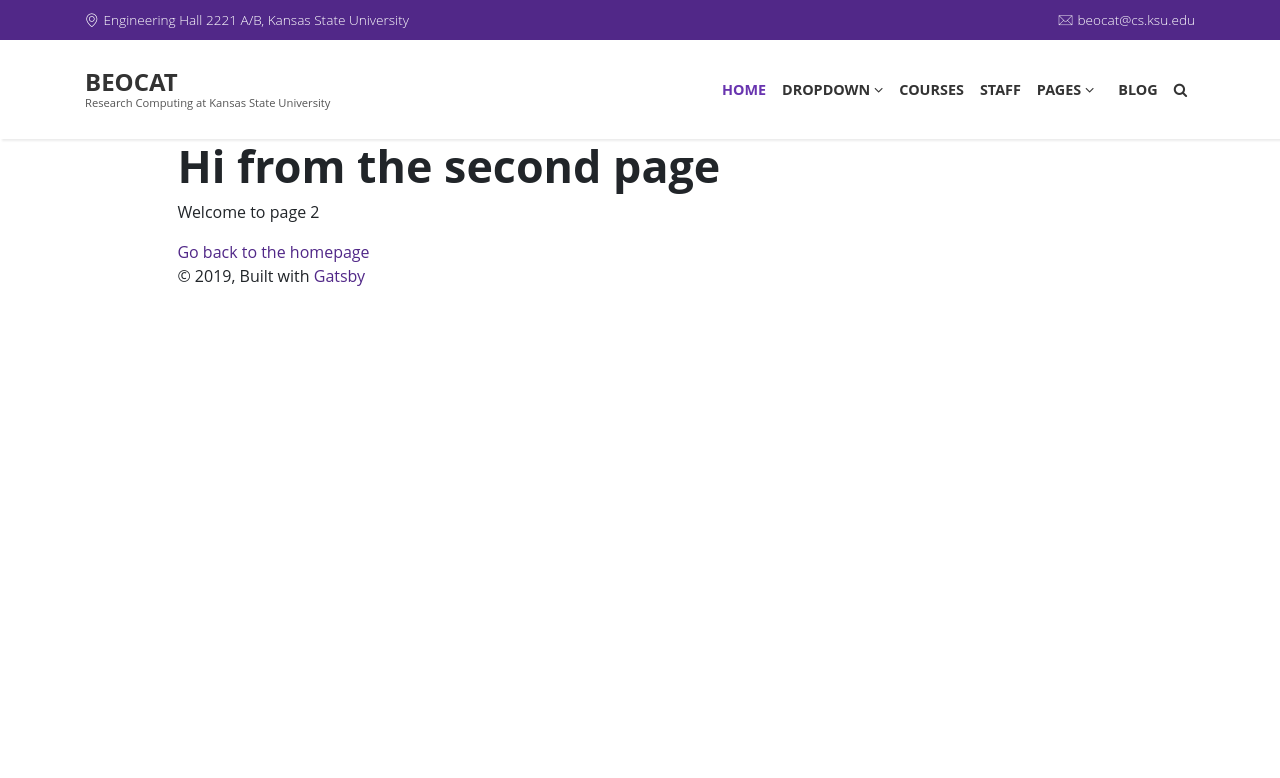
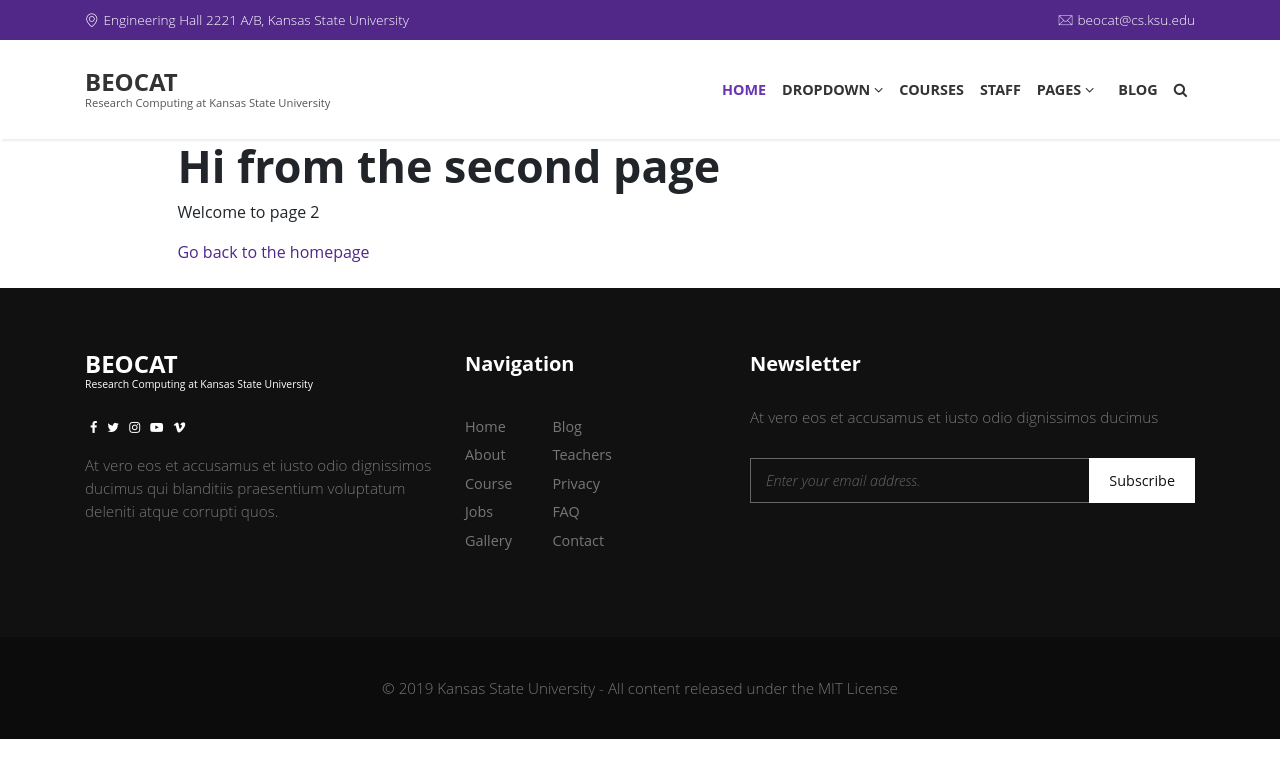
Before and after one commit to kevindice/beocat-website, a Gatsby site: page /page-2 in a window 1280 px wide. Built offline with nearby package versions, Linux system fonts and the light colour scheme; Gatsby itself is replaced by a stand-in of ours.

Commit message:
Add footer

```diff
--- /dev/null
+++ b/src/components/Footer.js
@@ -0,0 +1,59 @@
+import React from 'react'
+
+const Footer = () => (
+  <footer className="footer pb-0">
+    <div className="container">
+      <div className="row">
+        <div className="col-lg-4">
+          <div className="logo"><strong>Beocat</strong>
+            <small>Research Computing at Kansas State University</small>
+          </div>
+          <ul className="social list-inline">
+            <li className="list-inline-item"><a href="#" target="_blank"><i className="fa fa-facebook"></i></a><a
+              href="#" target="_blank"><i className="fa fa-twitter"></i></a><a href="#" target="_blank"><i
+              className="fa fa-instagram"></i></a><a href="#" target="_blank"><i className="fa fa-youtube-play"></i></a><a
+              href="#" target="_blank"><i className="fa fa-vimeo"></i></a></li>
+          </ul>
+          <p>At vero eos et accusamus et iusto odio dignissimos ducimus qui blanditiis praesentium voluptatum deleniti
+            atque corrupti quos.</p>
+        </div>
+        <div className="col-lg-3">
+          <h4 className="text-thin">Navigation</h4>
+          <div className="d-flex flex-wrap">
+            <ul className="navigation list-unstyled">
+              <li><a href="#">Home </a></li>
+              <li><a href="#">About </a></li>
+              <li><a href="#">Course</a></li>
+              <li><a href="#">Jobs</a></li>
+              <li><a href="#">Gallery</a></li>
+            </ul>
+            <ul className="navigation list-unstyled">
+              <li><a href="#">Blog </a></li>
+              <li><a href="#">Teachers </a></li>
+              <li><a href="#">Privacy</a></li>
+              <li><a href="#">FAQ</a></li>
+              <li><a href="#">Contact</a></li>
+            </ul>
+          </div>
+        </div>
+        <div className="col-lg-5 newsletter">
+          <h4 className="text-thin">Newsletter</h4>
+          <p>At vero eos et accusamus et iusto odio dignissimos ducimus </p>
+          <form action="#" className="newsletter-form">
+            <div className="form-group">
+              <input type="email" name="email" placeholder="Enter your email address." className="form-control" />
+                <button type="submit">Subscribe</button>
+            </div>
+          </form>
+        </div>
+      </div>
+    </div>
+    <div className="copyrights">
+      <div className="container text-center">
+        <p>&copy; {new Date().getFullYear()} Kansas State University - All content released under the MIT License</p>
+      </div>
+    </div>
+  </footer>
+)
+
+export default Footer
--- a/src/components/layout.js
+++ b/src/components/layout.js
@@ -3,6 +3,7 @@ import PropTypes from 'prop-types'
 import { StaticQuery, graphql } from 'gatsby'
 
 import Header from './header'
+import Footer from './Footer'
 
 import 'bootstrap/scss/bootstrap.scss'
 import 'font-awesome/scss/font-awesome.scss'
@@ -32,12 +33,8 @@ const Layout = ({ children }) => (
           }}
         >
           {children}
-          <footer>
-            © {new Date().getFullYear()}, Built with
-            {` `}
-            <a href="https://www.gatsbyjs.org">Gatsby</a>
-          </footer>
         </div>
+        <Footer/>
       </>
     )}
   />
```
Also changed, not shown: src/pages/index.js (+0 -10 lines).
